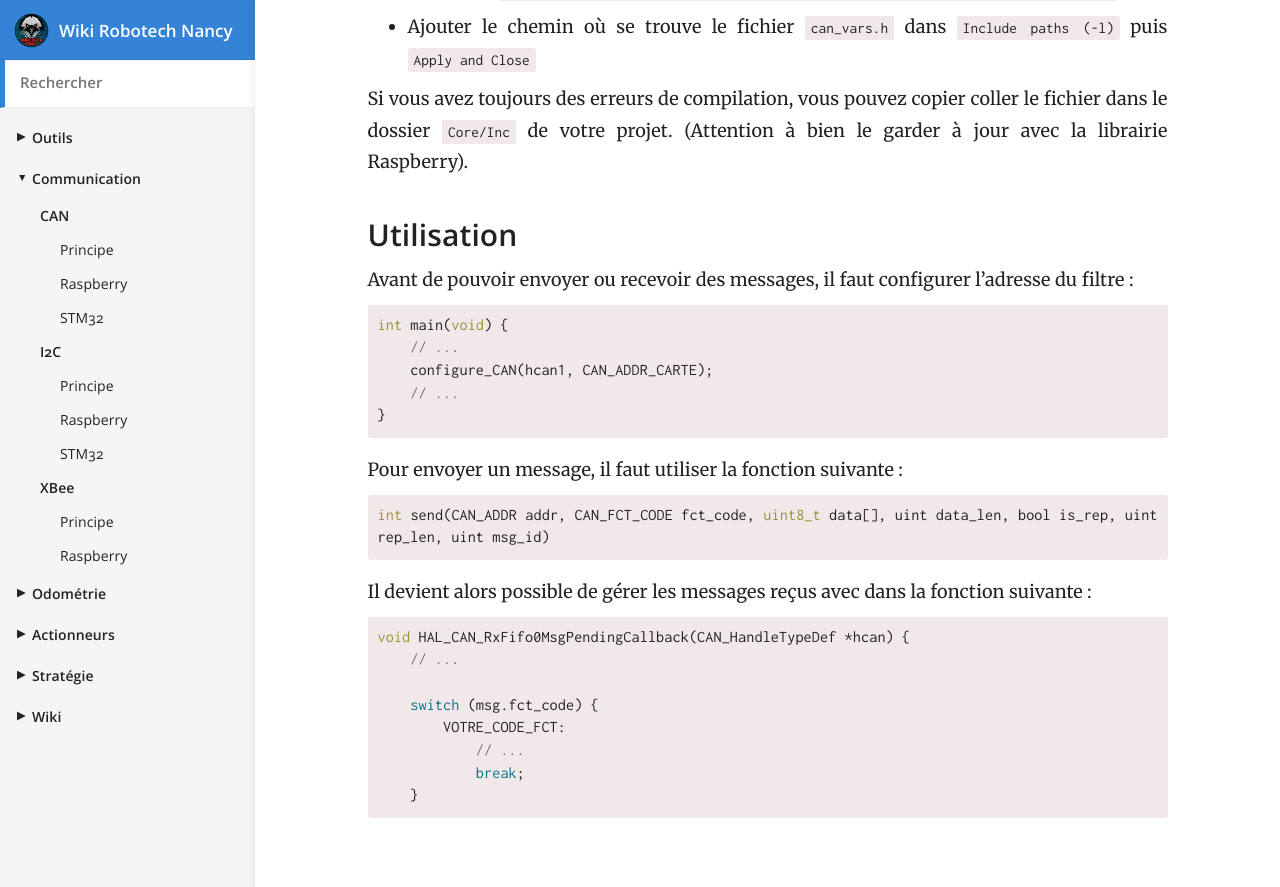
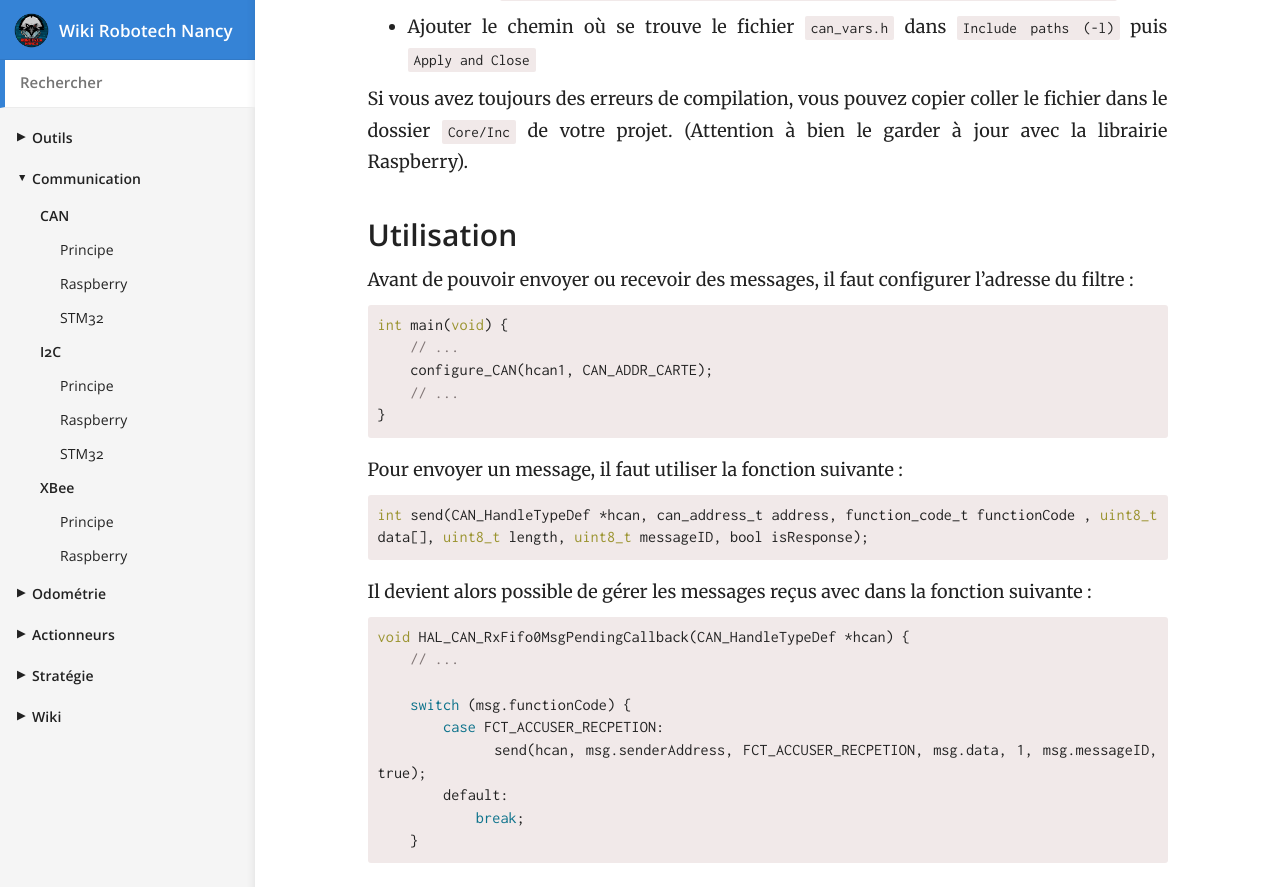
Before and after one commit to RobotechNancy/robotechnancy.github.io, a Jekyll site: the page built from _docs/communication/CAN/stm32.md, in a window 1280 px wide and 900 px high, scrolled down 1049 px. Shown: the top 887 px of the window. Built offline with Jekyll 4.4.1, drawn with Linux system fonts in a browser that asks for light colours.

Commit message:
maj signature can send STM

````diff
--- a/_docs/communication/CAN/stm32.md
+++ b/_docs/communication/CAN/stm32.md
@@ -45,7 +45,7 @@ int main(void) {
 
 Pour envoyer un message, il faut utiliser la fonction suivante :
 ```c
-int send(CAN_ADDR addr, CAN_FCT_CODE fct_code, uint8_t data[], uint data_len, bool is_rep, uint rep_len, uint msg_id)
+int send(CAN_HandleTypeDef *hcan, can_address_t address, function_code_t functionCode , uint8_t data[], uint8_t length, uint8_t messageID, bool isResponse);
 ```
 
 Il devient alors possible de gérer les messages reçus avec dans la fonction suivante :
@@ -53,9 +53,10 @@ Il devient alors possible de gérer les messages reçus avec dans la fonction su
 void HAL_CAN_RxFifo0MsgPendingCallback(CAN_HandleTypeDef *hcan) {
     // ...
 
-    switch (msg.fct_code) {
-        VOTRE_CODE_FCT:
-            // ...
+    switch (msg.functionCode) {
+        case FCT_ACCUSER_RECPETION:
+            send(hcan, msg.senderAddress, FCT_ACCUSER_RECPETION, msg.data, 1, msg.messageID, true);
+        default:
             break;
     }
 ```
````
